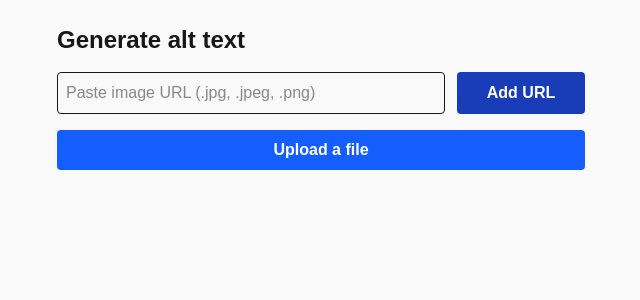
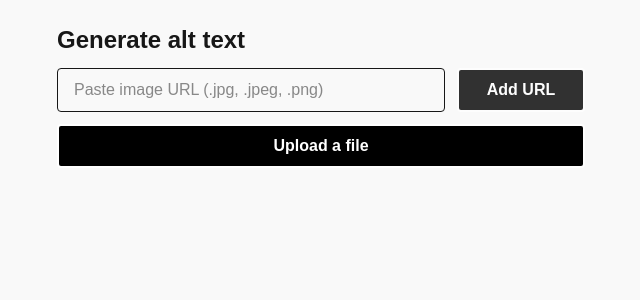
Before and after one commit to devieffe/imgalt-fe, a Next.js app: page / in a window 1280 px wide. Shown: the top 300 px of the page, without its empty margins (319-959 px from the left). Built offline with nearby package versions, Linux system fonts and the light colour scheme.

Commit message:
Minor UI fix

```diff
--- a/src/app/globals.css
+++ b/src/app/globals.css
@@ -1,5 +1,4 @@
 @import "tailwindcss";
-
 
 :root {
   --background: #f9f9f9;
--- a/src/app/page.tsx
+++ b/src/app/page.tsx
@@ -13,29 +13,38 @@ export default function AltTextGenerator() {
   useEffect(() => setHydrated(true), []);
 
   const allowedTypes = ['image/jpeg', 'image/png', 'image/jpg'];
+  const allowedExtensions = /\.(jpg|jpeg|png)$/i;
 
   const generateAltText = async (src: string) => {
     setAltText('');
     setError('');
     setLoading(true);
+
     try {
       const res = await fetch('/api/imgalt', {
         method: 'POST',
         headers: { 'Content-Type': 'application/json' },
         body: JSON.stringify({ imageBase64: src }),
       });
+
       const data = await res.json();
+
       if (res.ok) setAltText(data.alt || 'No alt text generated.');
       else setError(data.error || 'Failed to generate alt text.');
     } catch {
       setError('Something went wrong.');
     }
+
     setLoading(false);
   };
 
   const handleUpload = (e: React.ChangeEvent<HTMLInputElement>) => {
     const file = e.target.files?.[0];
     if (!file) return;
+
+    setError('');
+    setAltText('');
+
     if (!allowedTypes.includes(file.type)) {
       setError('Only .jpg, .jpeg, and .png files are supported.');
       return;
@@ -50,81 +59,131 @@ export default function AltTextGenerator() {
     reader.readAsDataURL(file);
   };
 
-  const handleUrlSubmit = () => {
-    if (!imageUrlInput.trim()) return;
-    if (!imageUrlInput.match(/\.(jpg|jpeg|png)$/i)) {
+  const validateAndLoadImageUrl = async (urlString: string) => {
+    setError('');
+    setAltText('');
+
+    let parsedUrl: URL;
+
+    try {
+      parsedUrl = new URL(urlString);
+    } catch {
+      setError('Please enter a valid image URL.');
+      return;
+    }
+
+    if (!['http:', 'https:'].includes(parsedUrl.protocol)) {
+      setError('Only http and https image URLs are allowed.');
+      return;
+    }
+
+    if (!allowedExtensions.test(parsedUrl.pathname)) {
       setError('Only image URLs ending in .jpg, .jpeg, or .png are allowed.');
       return;
     }
-    setImageSrc(imageUrlInput);
-    generateAltText(imageUrlInput);
+
+    try {
+      const img = new Image();
+
+      const loadPromise = new Promise<void>((resolve, reject) => {
+        img.onload = () => resolve();
+        img.onerror = () => reject();
+      });
+
+      img.src = urlString;
+      await loadPromise;
+
+      setImageSrc(urlString);
+      generateAltText(urlString);
+    } catch {
+      setError('The image URL does not exist, cannot be loaded, or is blocked.');
+    }
+  };
+
+  const handleUrlSubmit = async () => {
+    const trimmed = imageUrlInput.trim();
+    if (!trimmed) return;
+
+    await validateAndLoadImageUrl(trimmed);
   };
 
   if (!hydrated) return null;
 
+  const baseButton =
+    'bg-black text-white font-semibold px-4 py-2 rounded text-center w-full border-2 border-white';
+
+  const panelClass = 'px-4 py-2 rounded border shadow-sm overflow-hidden';
+
+  const isUrlReady = imageUrlInput.trim().length > 0;
+
   return (
-    <div className="p-6 max-w-xl mx-auto space-y-4">
-      <h1 className="text-2xl font-bold">Generate alt text</h1>
+    <div className="p-6 max-w-xl mx-auto">
+      <h1 className="text-2xl font-bold mb-3">Generate alt text</h1>
 
-      {/* URL input */}
-      <div className="flex gap-3">
+      <div className="space-y-3">
+        {/* URL input + button */}
+        <div className="grid grid-cols-1 sm:grid-cols-[1fr_128px] gap-3 w-full">
           <input
             type="text"
             value={imageUrlInput}
             onChange={(e) => setImageUrlInput(e.target.value)}
             placeholder="Paste image URL (.jpg, .jpeg, .png)"
-          className="flex-1 border rounded p-2"
+            className="w-full border rounded px-4 py-2 min-w-0"
             onKeyDown={(e) => e.key === 'Enter' && handleUrlSubmit()}
           />
+
           <button
             onClick={handleUrlSubmit}
-          className="bg-blue-800 hover:bg-blue-900 text-white font-semibold px-4 py-2 rounded w-32 flex-shrink-0"
+            disabled={!isUrlReady}
+            className={`${baseButton} ${isUrlReady
+                ? 'cursor-pointer opacity-100'
+                : 'cursor-not-allowed opacity-80'
+              }`}
           >
             Add URL
           </button>
         </div>
 
         {/* File upload */}
-      <div>
-        <label>
+        <div className="w-full">
+          <label className="block w-full">
             <input
               type="file"
               accept=".jpg,.jpeg,.png"
               onChange={handleUpload}
               className="hidden"
             />
-          <p className="bg-blue-600 hover:bg-blue-700 text-white font-semibold px-4 py-2 rounded w-full text-center cursor-pointer">
+            <p className={`${baseButton} cursor-pointer`}>
               Upload a file
             </p>
           </label>
         </div>
 
         {/* Error */}
-      {error && (
-        <div className="mt-4 p-4 rounded border shadow-sm overflow-hidden">
-          {error}
-        </div>
-      )}
+        {error && <div className={panelClass}>{error}</div>}
 
         {/* Image preview */}
         {imageSrc && (
-        <div className="mt-4 p-4 rounded border shadow-sm overflow-hidden max-h-400px">
-          <img src={imageSrc} alt="Image" className="max-h-400px mx-auto" />
+          <div className={panelClass}>
+            <img
+              src={imageSrc}
+              alt="Image"
+              className="max-h-[400px] mx-auto"
+            />
           </div>
         )}
 
         {/* Loading / Alt text */}
         {loading ? (
-        <div className="mt-4 p-4 rounded border shadow-sm overflow-hidden">
-          Generating alt ...
-        </div>
+          <div className={panelClass}>Generating alt ...</div>
         ) : (
           altText && (
-          <div className="mt-4 p-4 rounded border shadow-sm overflow-hidden">
+            <div className={panelClass}>
               <p>{altText}</p>
             </div>
           )
         )}
       </div>
+    </div>
   );
 }
```
Also changed, not shown: 1 other file (tests, documents, lock files or other folders). Lines whose indentation alone changed are shown as unchanged.
